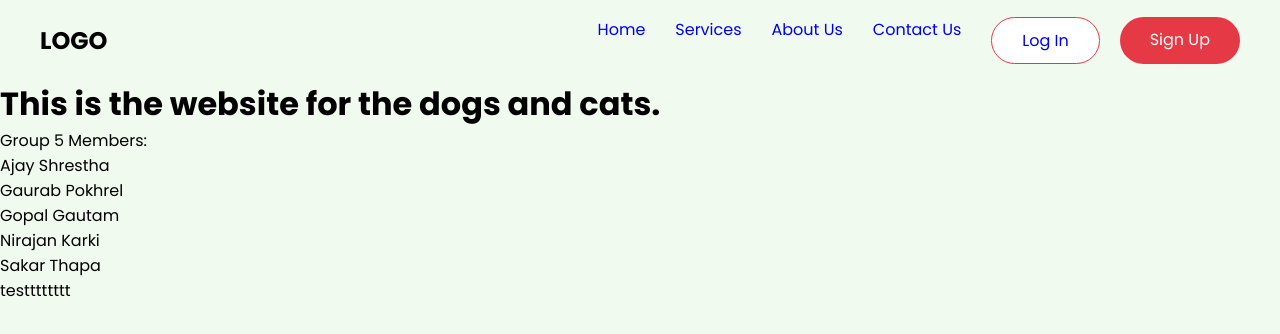
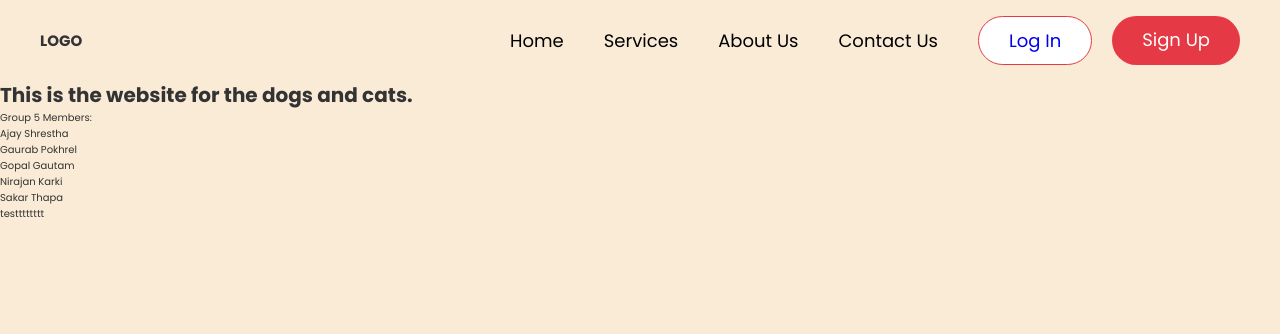
Before and after one commit to sthajay/project-frontend, a plain HTML site: page index.html in a window 1280 px wide. Drawn offline with Linux system fonts and the light colour scheme.

Commit message:
enchancements

```diff
--- a/css/styles.css
+++ b/css/styles.css
@@ -18,7 +18,7 @@ Large: 1.8
 0.75px
 --- 02 COLORS
 - Primary: #e63946 (FOR BUTTONS)
-            #f1faee (FOR BACKGROUND)
+            #faebd7 (FOR BACKGROUND)
             #ffc49b
 - Tints:
 
@@ -47,29 +47,37 @@ Medium: 11px
   box-sizing: border-box;
 }
 
+html {
+  font-size: 62.5%;
+}
+
 body {
   font-family: "Poppins", sans-serif;
-  background-color: #f1faee;
+  background-color: #faebd7;
+
+  color: #333;
 }
 
 /* ***************BUTTONS**************** */
 /* **************************************** */
 .button {
-  padding: 10px 30px;
+  padding: 1rem 3rem;
   background-color: #fff;
   border: 1px solid #e63946;
-  border-radius: 50px;
+  border-radius: 5rem;
 
+  font-size: 1.8rem;
   text-decoration: none;
-  margin-right: 20px;
+  margin-right: 2rem;
 }
 
 .active-button {
-  padding: 10px 30px;
+  padding: 1rem 3rem;
   background-color: #e63946;
-  border-radius: 50px;
+  border-radius: 5rem;
   color: #fff;
 
+  font-size: 1.8rem;
   text-decoration: none;
 }
 
@@ -80,8 +88,8 @@ body {
   justify-content: space-between;
   align-items: center;
 
-  height: 80px;
-  padding: 0 40px;
+  height: 8rem;
+  padding: 0 4rem;
 }
 
 .div-nav {
@@ -90,11 +98,16 @@ body {
 
 .nav-links {
   display: flex;
+  justify-content: center;
+  align-items: center;
 
+  font-size: 1.8rem;
   list-style: none;
 }
 
 .nav-links a {
-  margin-right: 30px;
+  display: inline-block;
+  color: #000;
+  margin-right: 4rem;
   text-decoration: none;
 }
```
